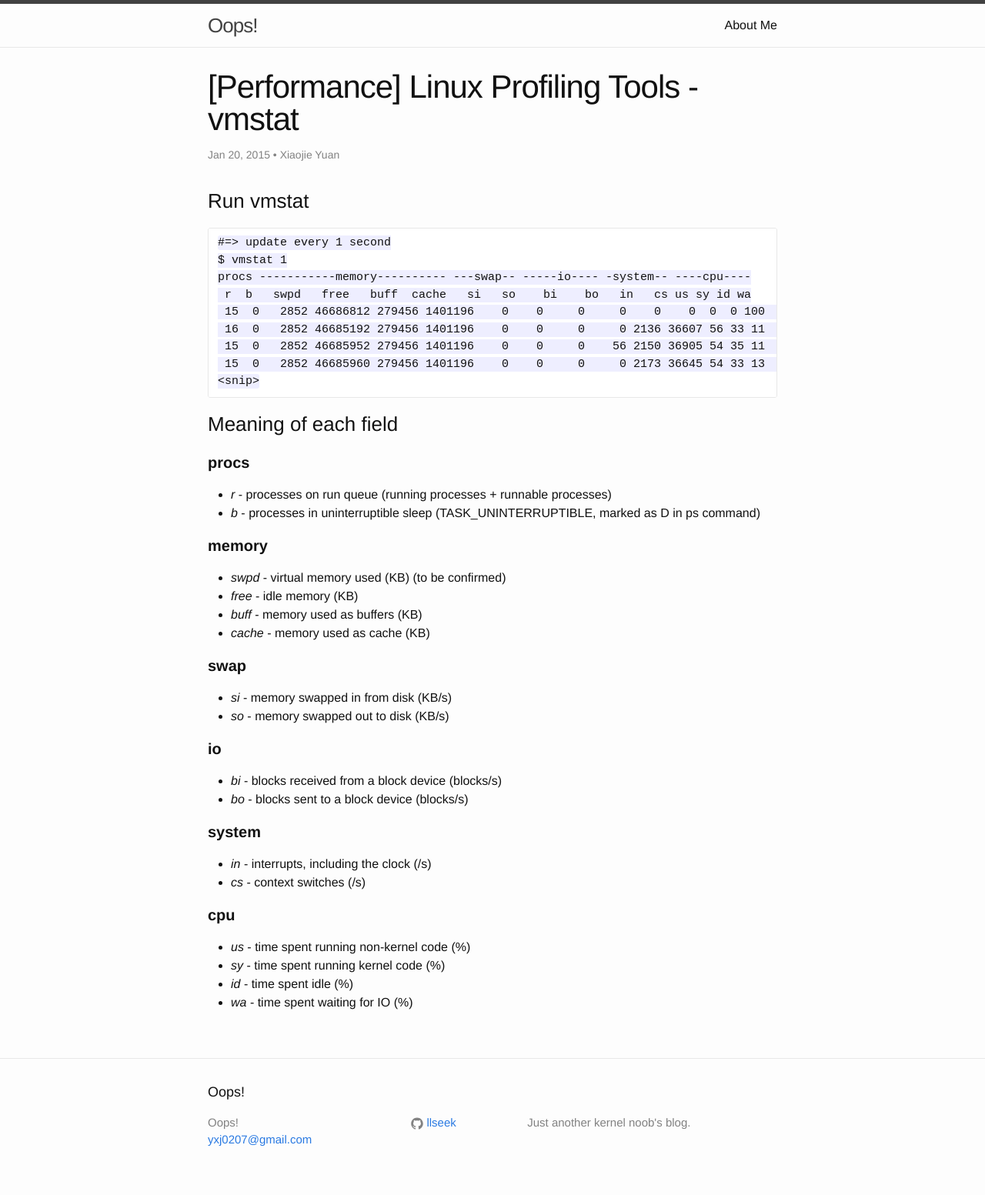
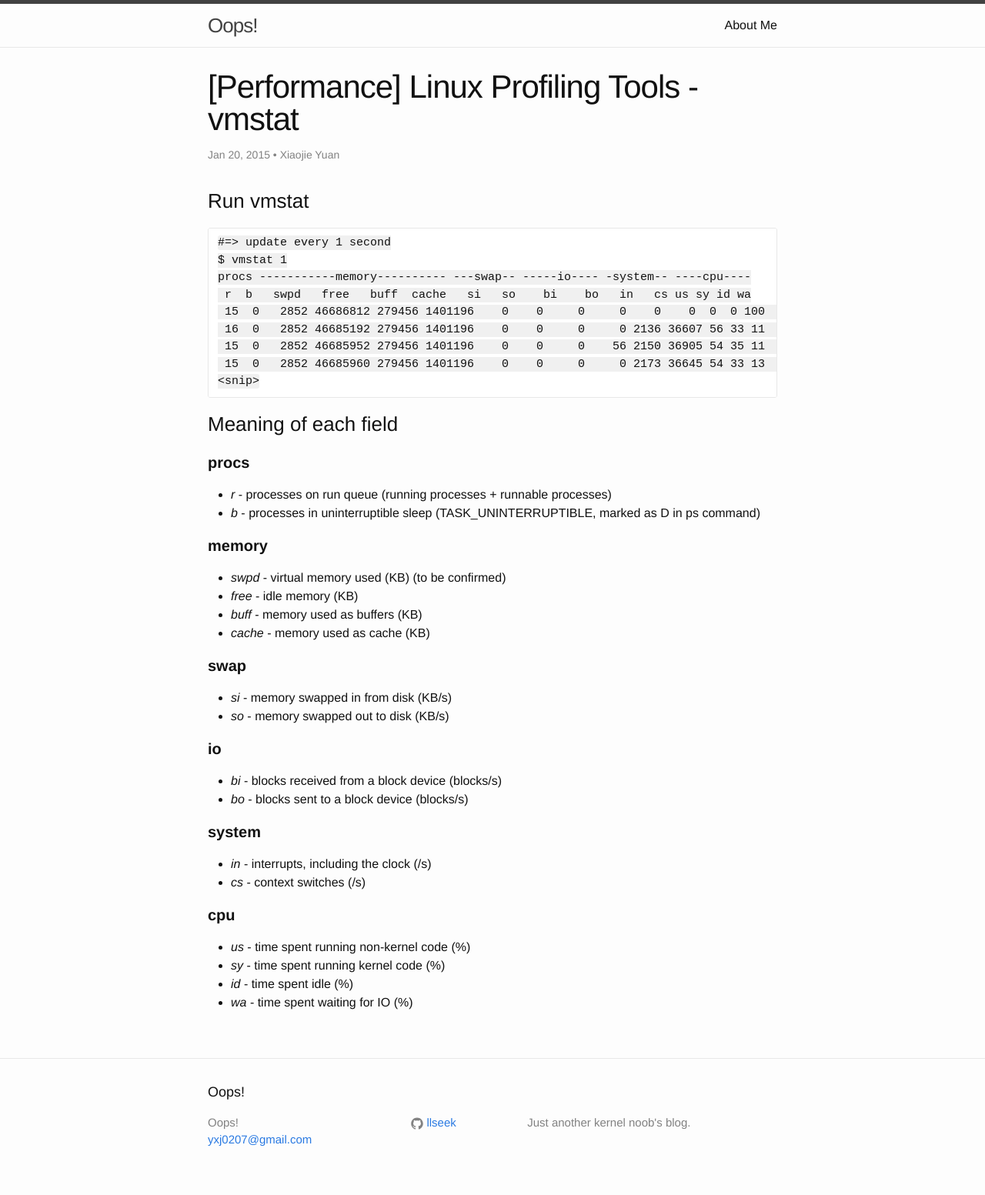
Before and after one commit to llseek/llseek.github.io, a Jekyll site: the page built from _posts/2015-01-20-linux-profiling-tools-vmstat.md, in a window 1280 px wide. Shown: the whole page at 77% size. Built offline with Jekyll 4.4.1, drawn with Linux system fonts in a browser that asks for light colours; Markdown is read by kramdown in place of the engine named in the settings.

Commit message:
config: update _base.scss to change code background color

```diff
--- a/_sass/_base.scss
+++ b/_sass/_base.scss
@@ -130,7 +130,7 @@ code {
     font-size: 15px;
     border: 1px solid $grey-color-light;
     border-radius: 3px;
-    background-color: #eef;
+    background-color: #f0f0f0;
 }
 
 code {
```
